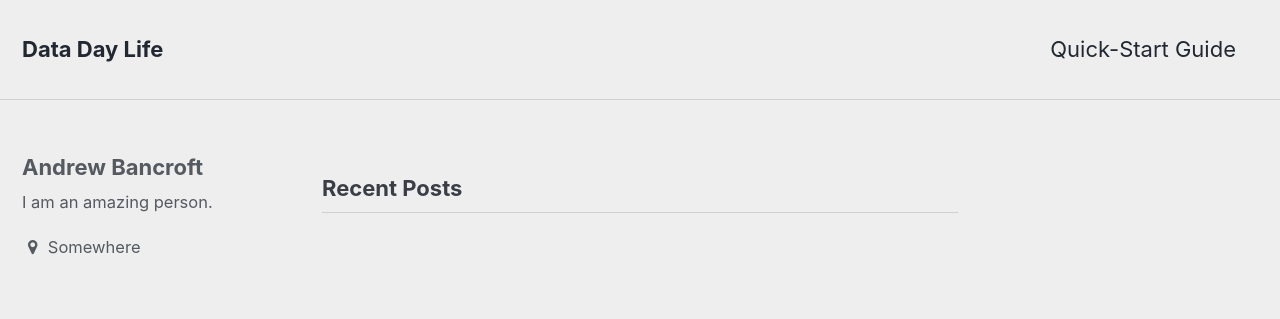
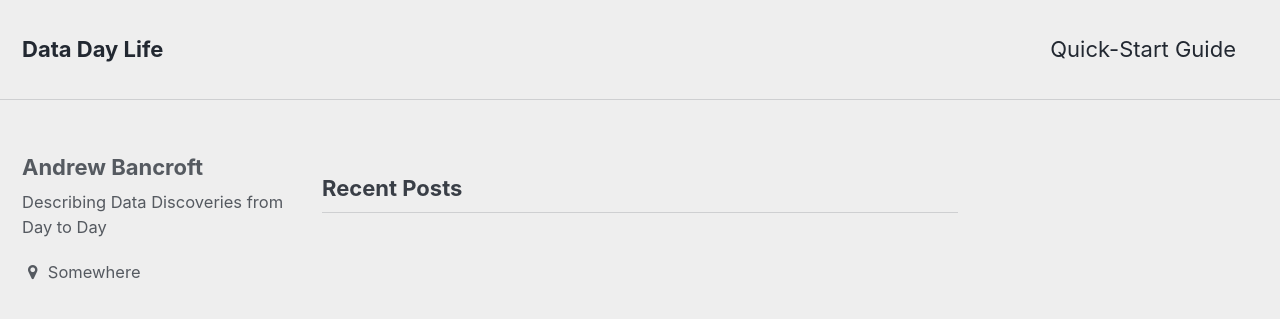
Before and after one commit to andrewcbancroft/datadaylife-blog, a Jekyll site: the page built from index.html, in a window 1280 px wide and 900 px high. Shown: the top 319 px of the window. Built offline with Jekyll 4.4.1, drawn with Linux system fonts in a browser that asks for light colours; the list of posts is cut into pages by our own code.

Commit message:
Update _config.yml

```diff
--- a/_config.yml
+++ b/_config.yml
@@ -85,7 +85,7 @@ analytics:
 author:
   name             : "Andrew Bancroft"
   avatar           : # path of avatar image, e.g. "/assets/images/bio-photo.jpg"
-  bio              : "I am an amazing person."
+  bio              : "Describing Data Discoveries from Day to Day"
   location         : "Somewhere"
   email            :
   uri              :
```
